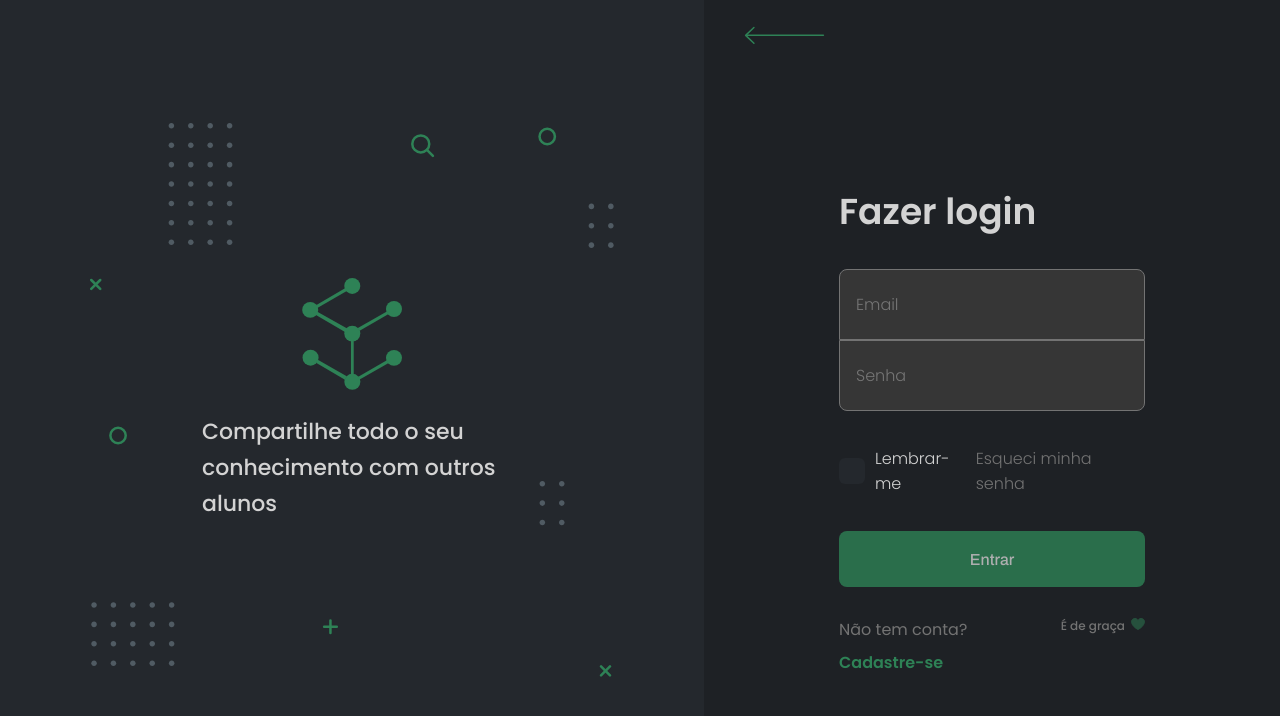
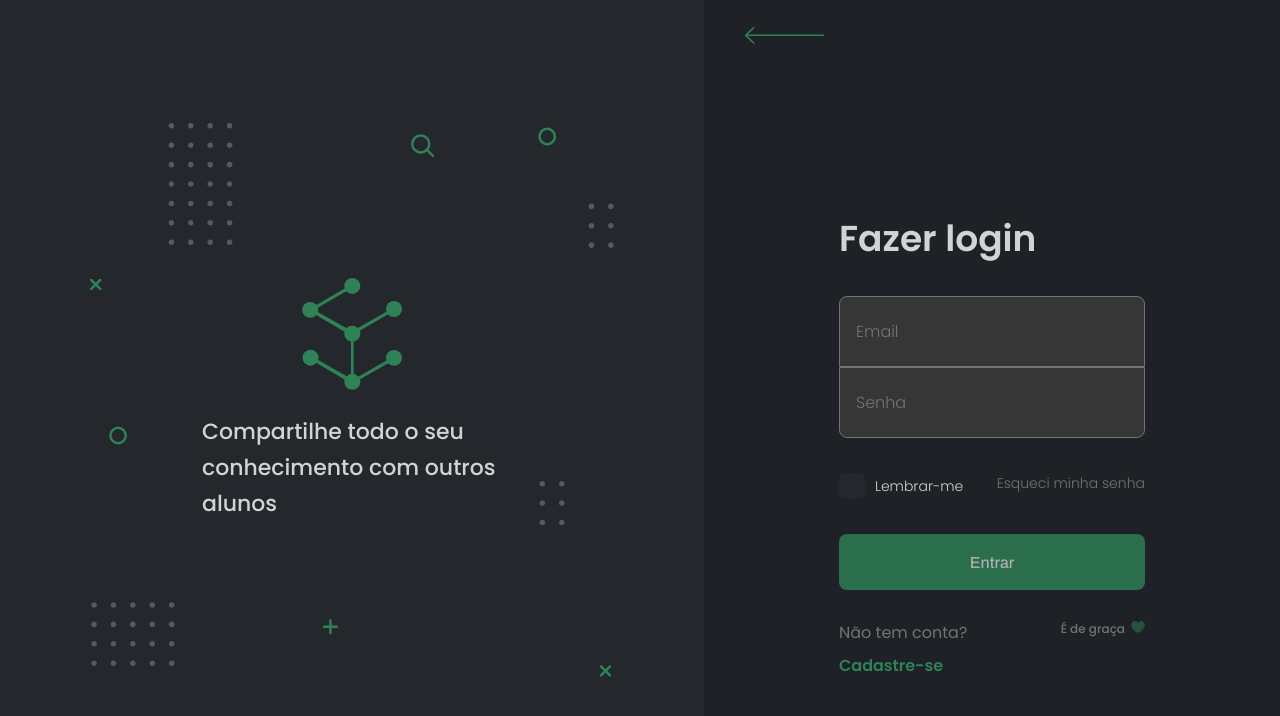
Before and after one commit to Sirius-tcc/Etec-Help-frontend, a React (Create React App) app: page /login-helper in a window 1280 px wide. Shown: the top 716 px of the page. Built offline with nearby package versions, Linux system fonts and the light colour scheme.

Commit message:
fixing some styles on LoginHelper screen

```diff
--- a/src/pages/LoginHelper/styles.css
+++ b/src/pages/LoginHelper/styles.css
@@ -34,7 +34,6 @@
     display: flex;
     justify-content: center;
     align-content: center;
-
 }
 
 #page-login-helper .logo-apresentation .background .logo {
@@ -70,21 +69,25 @@
     background-color: var(--color-background);
     display: flex;
     flex-direction: column;
+    overflow: scroll;
 }
 
 
 #page-login-helper .login-container .back{
     margin-left: 40px;
     margin-top: 25px;
+    margin-bottom: 30px;
 }
 
 #page-login-helper .login-container .form{
+    max-width: 680px;
     padding: 0 135px;
     display: flex;
     flex-direction: column;
     justify-content: center;
     align-content: center;
     height: 100%;
+
 }
 
 #page-login-helper .login-container .form form h1{
@@ -95,9 +98,8 @@
     margin-bottom: 30px;
 }
 #page-login-helper .login-container .form form .login-features{
+    display: flex;
     margin: 35px  0;
-
-    display: flex;
     justify-content: space-between;
     align-content: center;
 }
@@ -109,11 +111,14 @@
 
 #page-login-helper .login-container .form form .login-features .rememberMe span{
     margin-left: 10px;
+    font-size: 14px;
 }
 
 #page-login-helper .login-container .form form .login-features a{
     text-decoration: none;
     color: var(--color-text-dark);
+    font-size: 14px;
+
 }
 
 #page-login-helper .login-container .form form .register-container {
```
